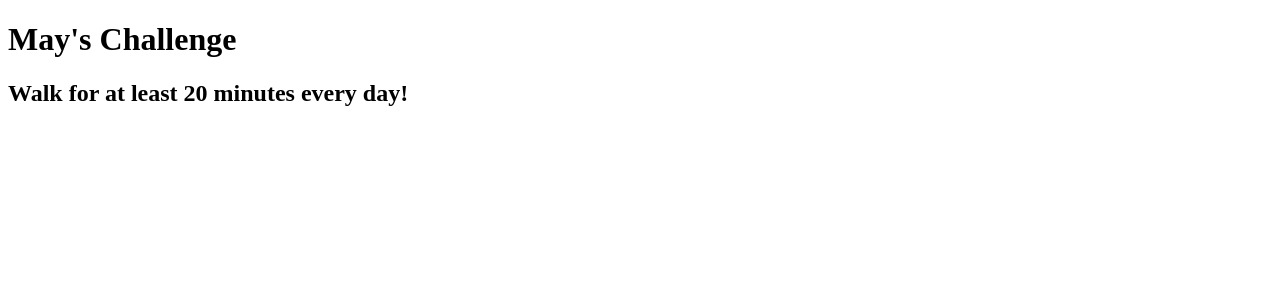
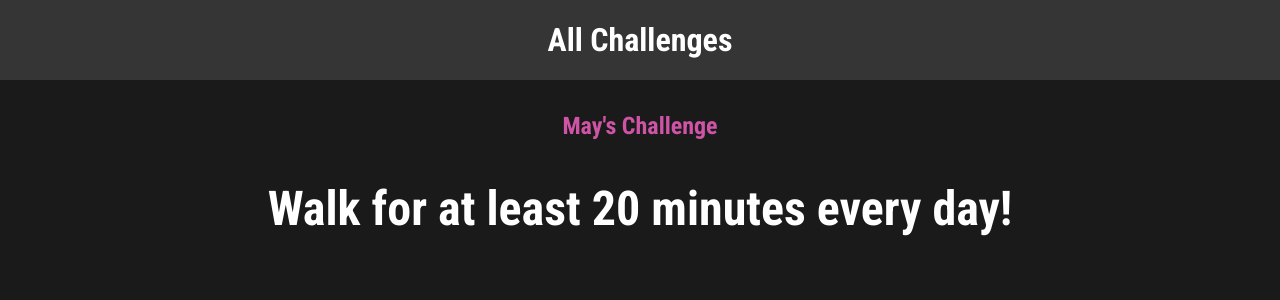
Before and after one commit to pedlopes16/montly_challenges, a Django app: page /challenges/may in a window 1280 px wide. Shown: the top 300 px of the page. Run offline with Django 4.2, Linux system fonts and the light colour scheme.

Commit message:
Finalized project with css styling

```diff
--- /dev/null
+++ b/challenges/static/challenges/challenge.css
@@ -0,0 +1,22 @@
+h1,
+h2{
+    text-align: center;
+    color: white;
+}
+
+h1 {
+    font-size: 1.5rem;
+    margin: 2rem 0 1rem 0;
+    font-weight: normal;
+    color: #cf54a6;
+}
+
+h2 {
+    font-size: 3rem;
+    font-weight: bold;
+}
+
+p {
+    text-align: center;
+    color: white;
+}
--- /dev/null
+++ b/challenges/static/challenges/includes/header.css
@@ -0,0 +1,25 @@
+header {
+    width: 100%;
+    height: 5rem;
+    background-color: #353535;
+}
+
+header nav{
+    width: 100%;
+    height: 100%;
+    display: flex;
+    justify-content: center;
+    align-items: center;
+}
+
+header nav a {
+    color: white;
+    font-size: 2rem;
+    font-weight: bold;
+    text-decoration: none;
+}
+
+header nav a:hover,
+header nav a:active {
+    color: #cf54a6;
+}
--- a/challenges/templates/challenges/challenge.html
+++ b/challenges/templates/challenges/challenge.html
@@ -1,13 +1,22 @@
-<!DOCTYPE html>
-<html lang="en">
-<head>
-    <meta charset="UTF-8">
-    <meta http-equiv="X-UA-Compatible" content="IE=edge">
-    <meta name="viewport" content="width=device-width, initial-scale=1.0">
-    <title>{{ month_name|title }}'s Challenge</title>
-</head>
-<body>
+{% extends 'base.html' %}
+{% load static %}
+
+{% block css_files %}
+ <link rel='stylesheet' href='{% static "challenges/challenge.css" %}'>
+ <link rel='stylesheet' href='{% static "challenges/includes/header.css" %}'>
+{% endblock  %}
+
+{% block page_title %}
+    {{ month_name|title }}'s Challenge
+{% endblock %}
+
+{% block content %}
+    {% include 'challenges/includes/header.html' %}
+
     <h1>{{ month_name|title }}'s Challenge</h1>
-    <h2>{{ text }}</h2>
-</body>
-</html>
+    {% if text  %}
+        <h2>{{ text }}</h2>
+    {% else %}
+        <p>There is no challenge for this month yet!</p>
+    {% endif %}
+{% endblock %}
--- /dev/null
+++ b/challenges/templates/challenges/includes/header.html
@@ -0,0 +1,5 @@
+<header>
+    <nav>
+        <a href='{% url 'index' %}'>All Challenges</a>
+    </nav>
+</header>
--- a/challenges/urls.py
+++ b/challenges/urls.py
@@ -3,7 +3,7 @@ from django.urls import path
 from . import views
 
 urlpatterns = [
-    path("", views.index),
+    path("", views.index, name='index'),
     path("<int:month>", views.monthly_challenge_by_number),
     path("<str:month>", views.monthly_challenge, name='month-challenge')
 ]
--- a/challenges/views.py
+++ b/challenges/views.py
@@ -1,7 +1,7 @@
 from django.shortcuts import render
-from django.http import HttpResponse, HttpResponseNotFound, HttpResponseRedirect
+from django.http import Http404, HttpResponseNotFound, HttpResponseRedirect
 from django.urls import reverse
-
+from django.template.loader import render_to_string
 
 monthly_challenges = {
     'january': 'Eat no meat for the entire month!',
@@ -15,19 +15,17 @@ monthly_challenges = {
     'september': 'Learn Django for at least 20 minutes a day!',
     'october': 'Eat no meat for the entire month!',
     'november': 'Walk for at least 20 minutes every day!',
-    'december': 'Learn Django for at least 20 minutes a day!',
+    'december': None
 }
 
 
 def index(request):
     list_items = ''
     months = list(monthly_challenges.keys())
-    for month in months:
-        capitalized_month = month.capitalize()
-        month_path = reverse('month-challenge', args=[month])
-        list_items += f'<li><a href="{month_path}">{capitalized_month}</a></li>'
-        response_data = f'<ul>{list_items}</ul>'
-    return HttpResponse(response_data)
+
+    return render(request, 'challenges/index.html', {
+        'months': months
+    })
 
 
 def monthly_challenge_by_number(request, month):
@@ -49,4 +47,4 @@ def monthly_challenge(request, month):  # sourcery skip: do-not-use-bare-except
             'month_name': month
         })
     except:
-        return HttpResponseNotFound('This month is not supported')
+        raise Http404()
--- a/monthly_challenges/settings.py
+++ b/monthly_challenges/settings.py
@@ -57,6 +57,7 @@ TEMPLATES = [
         'BACKEND': 'django.template.backends.django.DjangoTemplates',
         'DIRS': [
             #BASE_DIR / 'challenges' / 'templates'
+            BASE_DIR / 'templates'
         ],
         'APP_DIRS': True,
         'OPTIONS': {
@@ -124,3 +125,7 @@ STATIC_URL = 'static/'
 # https://docs.djangoproject.com/en/4.1/ref/settings/#default-auto-field
 
 DEFAULT_AUTO_FIELD = 'django.db.models.BigAutoField'
+
+STATICFILES_DIRS = [
+    BASE_DIR / 'static',
+]
--- /dev/null
+++ b/static/style.css
@@ -0,0 +1,10 @@
+@import url('https://fonts.googleapis.com/css2?family=Roboto+Condensed:wght@700&display=swap');
+
+html {
+    font-family: 'Roboto Condensed', sans-serif;
+}
+
+body {
+    margin: 0;
+    background-color: #1a1a1a;
+}
--- /dev/null
+++ b/templates/base.html
@@ -0,0 +1,16 @@
+{% load static %}
+
+<!DOCTYPE html>
+<html lang="en">
+<head>
+    <meta charset="UTF-8">
+    <meta http-equiv="X-UA-Compatible" content="IE=edge">
+    <meta name="viewport" content="width=device-width, initial-scale=1.0">
+    <title>{% block page_title %}My Challenges{% endblock  %}</title>
+    <link rel='stylesheet' href='{% static 'style.css' %}'>
+    {% block css_files %} {% endblock  %}
+</head>
+<body>
+    {% block content %}{% endblock  %}
+</body>
+</html>
```
Also changed, not shown: challenges/static/challenges/challenges.css (added, +36 -0 lines), challenges/templates/challenges/index.html (added, +23 -0 lines), templates/404.html (added, +10 -0 lines).
